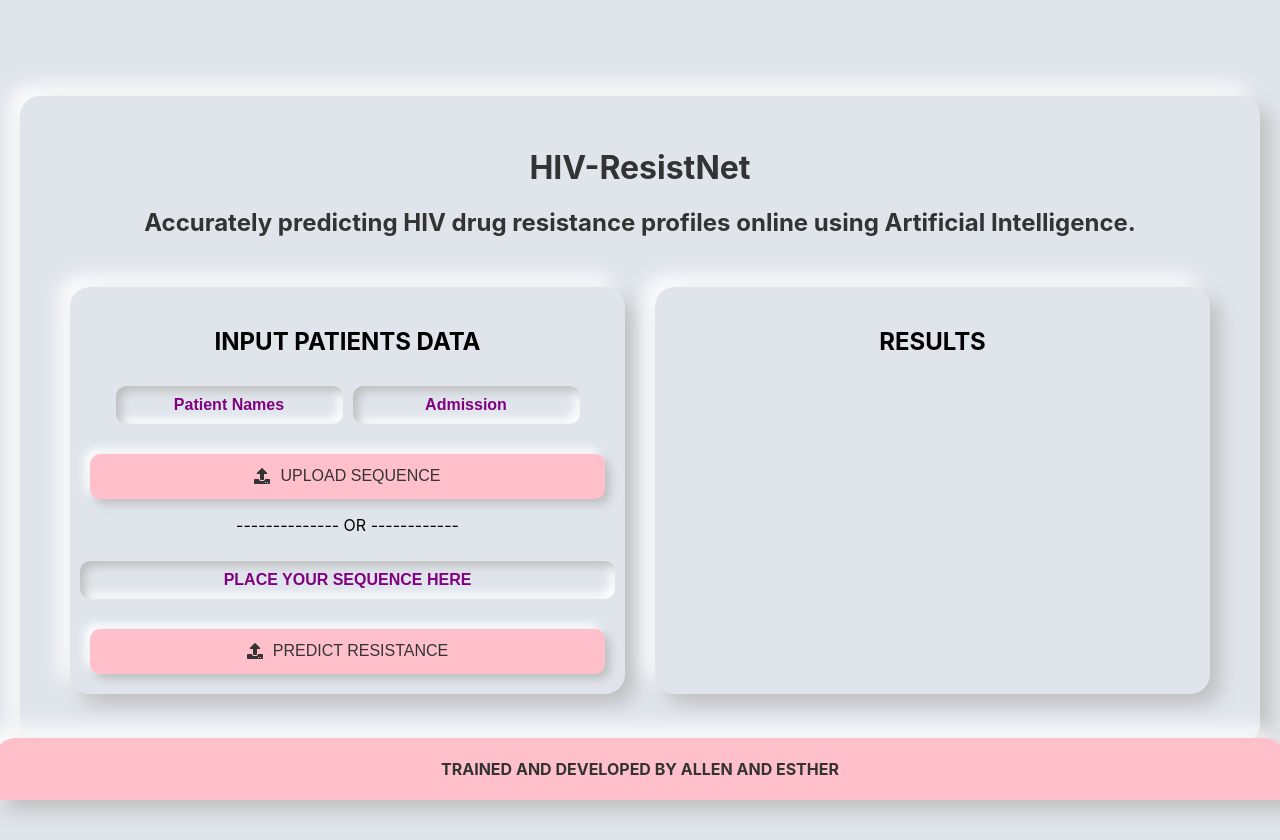
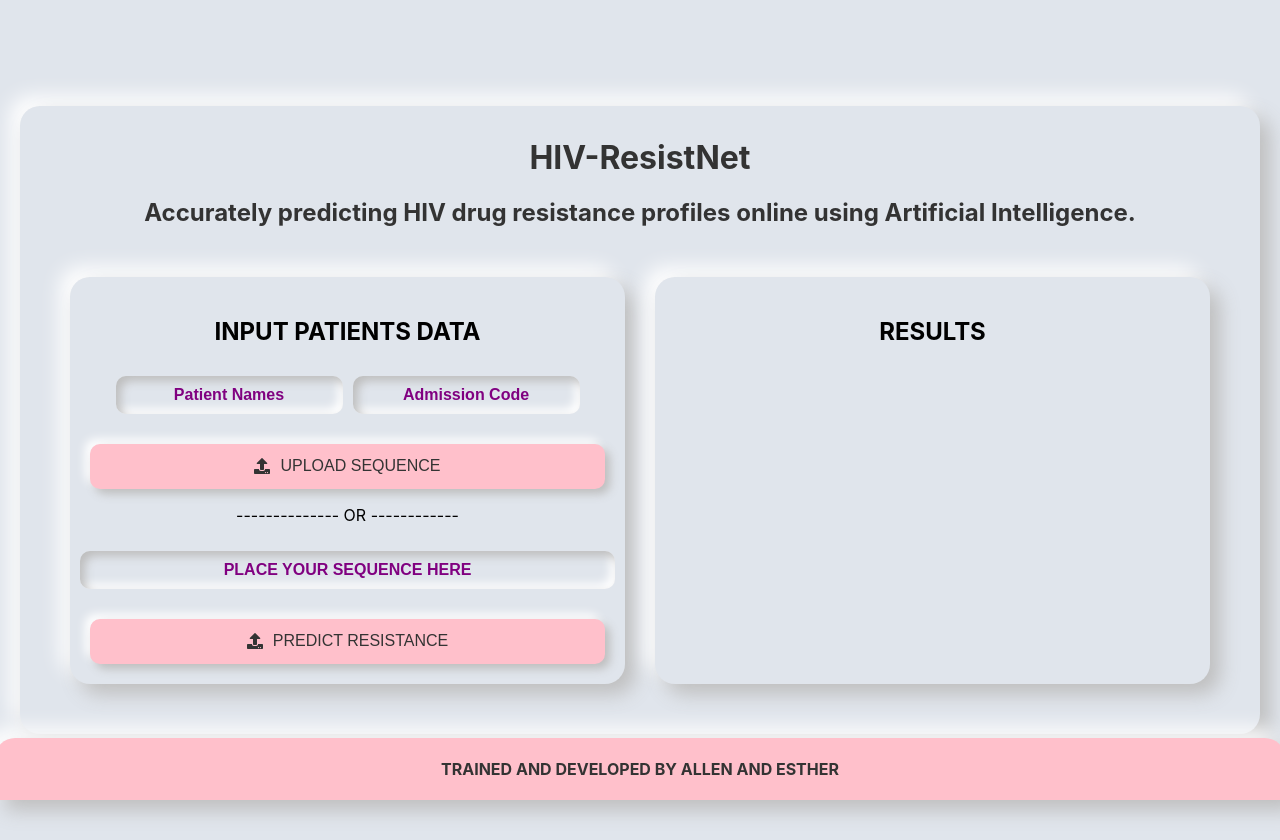
Before and after one commit to PhillDev-coder256/hivdrugresistance, a React (Create React App) app: page / in a window 1280 px wide. Built offline with nearby package versions, Linux system fonts and the light colour scheme.

Commit message:
Update App.js

```diff
--- a/src/App.js
+++ b/src/App.js
@@ -85,7 +85,7 @@ function App() {
 
   return (
     <div className="App">
-      <div className="q-page-container" style={{ paddingTop: 30 }}>
+      <div className="q-page-container" style={{ paddingTop: 10 }}>
         <main style={{ minHeight: "none" }} data-v-b04ecca3="">
           <div>
             <div className='headers'>
@@ -108,7 +108,7 @@ function App() {
                       />
                       <input
                         type="text"
-                        placeholder="Admission"
+                        placeholder="Admission Code"
                         className="inputothers"
                         value={admission}
                         onChange={handleAdmissionChange}
```
